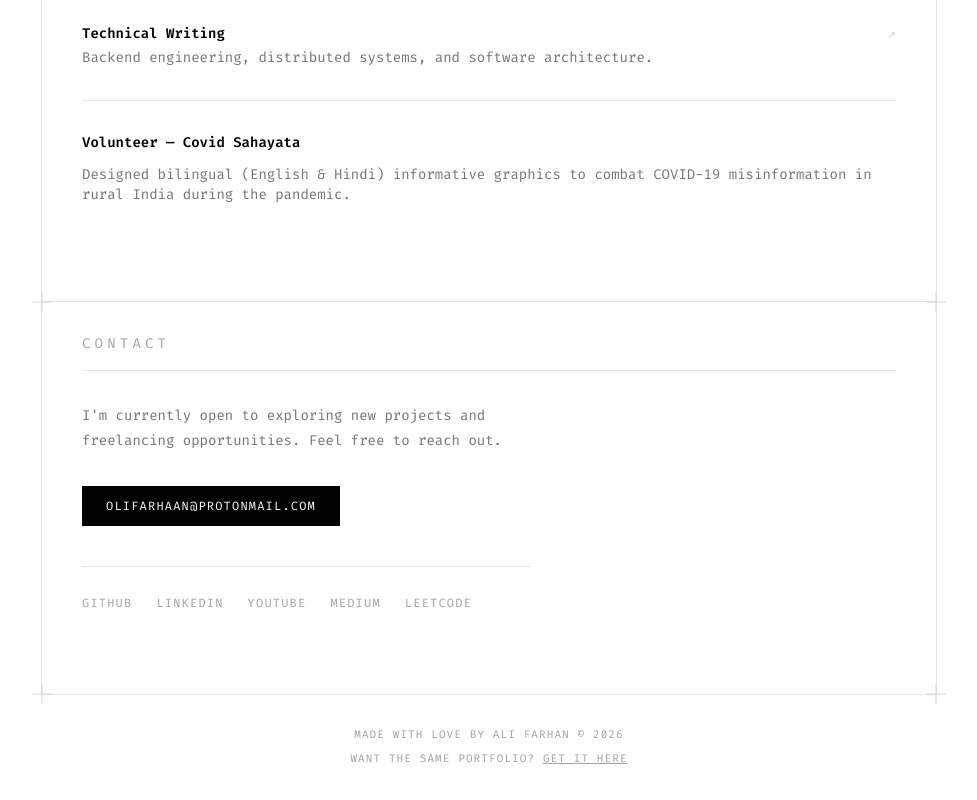
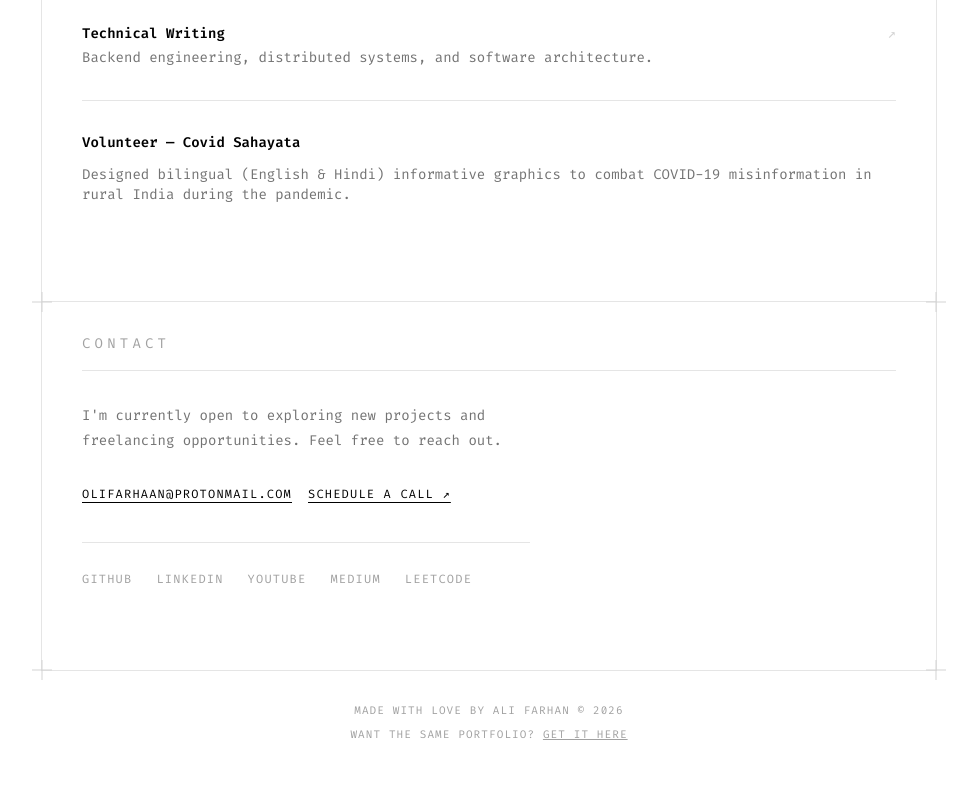
Before and after one commit to olifarhaan/backend-portfolio, a Next.js app: page / in a window 1280 px wide. Shown: the part 4925-5725 px from the top of the page, without its empty margins (151-1128 px from the left). Built offline with nearby package versions, Linux system fonts and the light colour scheme; no server answers.

Commit message:
Adds calendly

```diff
--- a/src/app/page.tsx
+++ b/src/app/page.tsx
@@ -343,12 +343,24 @@ export default function Home() {
               <p className="text-neutral-500 dark:text-neutral-400 text-sm leading-[1.8] mb-8">
                 {contact.message}
               </p>
-              <a
-                href={`mailto:${personal.email}`}
-                className="inline-block text-white dark:text-black bg-black dark:bg-white px-5 sm:px-6 py-3 text-[10px] sm:text-xs uppercase tracking-widest hover:bg-neutral-800 dark:hover:bg-neutral-200 transition-colors break-all sm:break-normal"
-              >
-                {personal.email}
-              </a>
+              <div className="flex flex-wrap gap-4">
+                <a
+                  href={`mailto:${personal.email}`}
+                  className="text-black dark:text-white text-xs uppercase tracking-widest hover:text-neutral-500 dark:hover:text-neutral-400 transition-colors underline underline-offset-4"
+                >
+                  {personal.email}
+                </a>
+                {contact.calendlyUrl && (
+                  <a
+                    href={contact.calendlyUrl}
+                    target="_blank"
+                    rel="noopener noreferrer"
+                    className="text-black dark:text-white text-xs uppercase tracking-widest hover:text-neutral-500 dark:hover:text-neutral-400 transition-colors underline underline-offset-4"
+                  >
+                    Schedule a call ↗
+                  </a>
+                )}
+              </div>
               <div className="flex flex-wrap gap-x-5 gap-y-3 md:gap-6 mt-10 pt-6 border-t border-neutral-200 dark:border-neutral-800">
                 {socials.map((s) => (
                   <a
--- a/src/data/portfolio.json
+++ b/src/data/portfolio.json
@@ -215,6 +215,7 @@
   ],
 
   "contact": {
-    "message": "I'm currently open to exploring new projects and freelancing opportunities. Feel free to reach out."
+    "message": "I'm currently open to exploring new projects and freelancing opportunities. Feel free to reach out.",
+    "calendlyUrl": "https://calendly.com/olifarhaan/30min"
   }
 }
```
